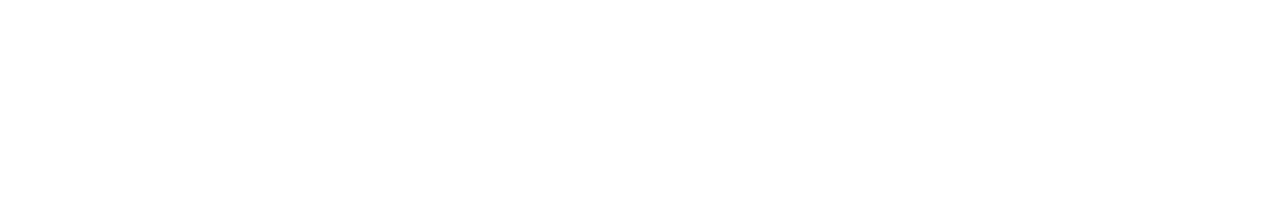
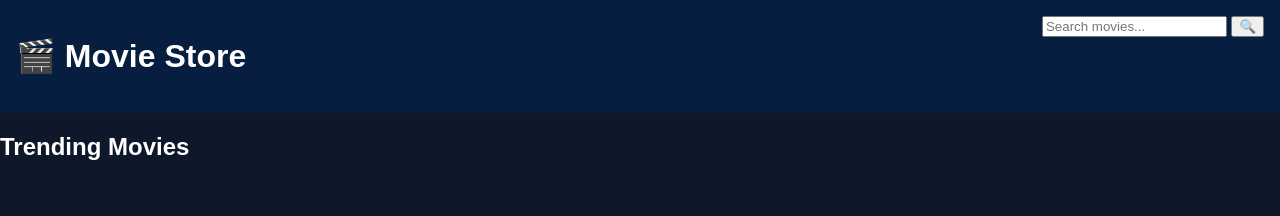
Before and after one commit to SarangaKalhari/Dynamic-website-development-with-API, a plain HTML site: page index.html in a window 1280 px wide. Drawn offline with Linux system fonts and the light colour scheme; files that its build step writes are made by us from their sources; files whose address does not match are found by name.

Commit message:
add header

```diff
--- a/assets/css/style.css
+++ b/assets/css/style.css
@@ -0,0 +1,34 @@
+body {
+  font-family: Arial, sans-serif;
+  background: #0f172a;
+  color: white;
+  margin: 0;
+}
+
+header {
+  display: flex;
+  justify-content: space-between;
+  padding: 1rem;
+  background: #071e40;
+}
+
+.grid {
+  display: grid;
+  grid-template-columns: repeat(auto-fill, minmax(180px, 1fr));
+  gap: 1rem;
+  padding: 1rem;
+}
+
+.movie-card {
+  background: #1e293b;
+  border-radius: 10px;
+  overflow: hidden;
+  transition: transform .3s;
+}
+.movie-card:hover {
+  transform: scale(1.05);
+}
+.movie-card img {
+  width: 100%;
+  display: block;
+}
--- a/index.html
+++ b/index.html
@@ -1,14 +1,33 @@
 <!DOCTYPE html>
 <html lang="en">
+
 <head>
     <meta charset="UTF-8">
     <meta name="viewport" content="width=device-width, initial-scale=1.0">
     <title>Movie Store</title>
-    <link rel="stylesheet" href="/asseets/css/style.css">
+    <link rel="stylesheet" href="/assets/css/style.css">
 </head>
+
 <body>
+    <header>
+        <div>
+            <h1>🎬 Movie Store</h1>
+        </div>
 
+        <div>
+            <input type="text" id="searchInput" placeholder="Search movies...">
+            <input type="button" id="searchInput" value="🔍">
+        </div>
+    </header>
+
+    <main>
+        <section id="trending">
+            <h2>Trending Movies</h2>
+            <div id="movieList" class="grid"></div>
+        </section>
+    </main>
 
     <script src="/asseets/js/app.js"></script>
 </body>
+
 </html>
```
Also changed, not shown: assets/image/logo.avif (added).
